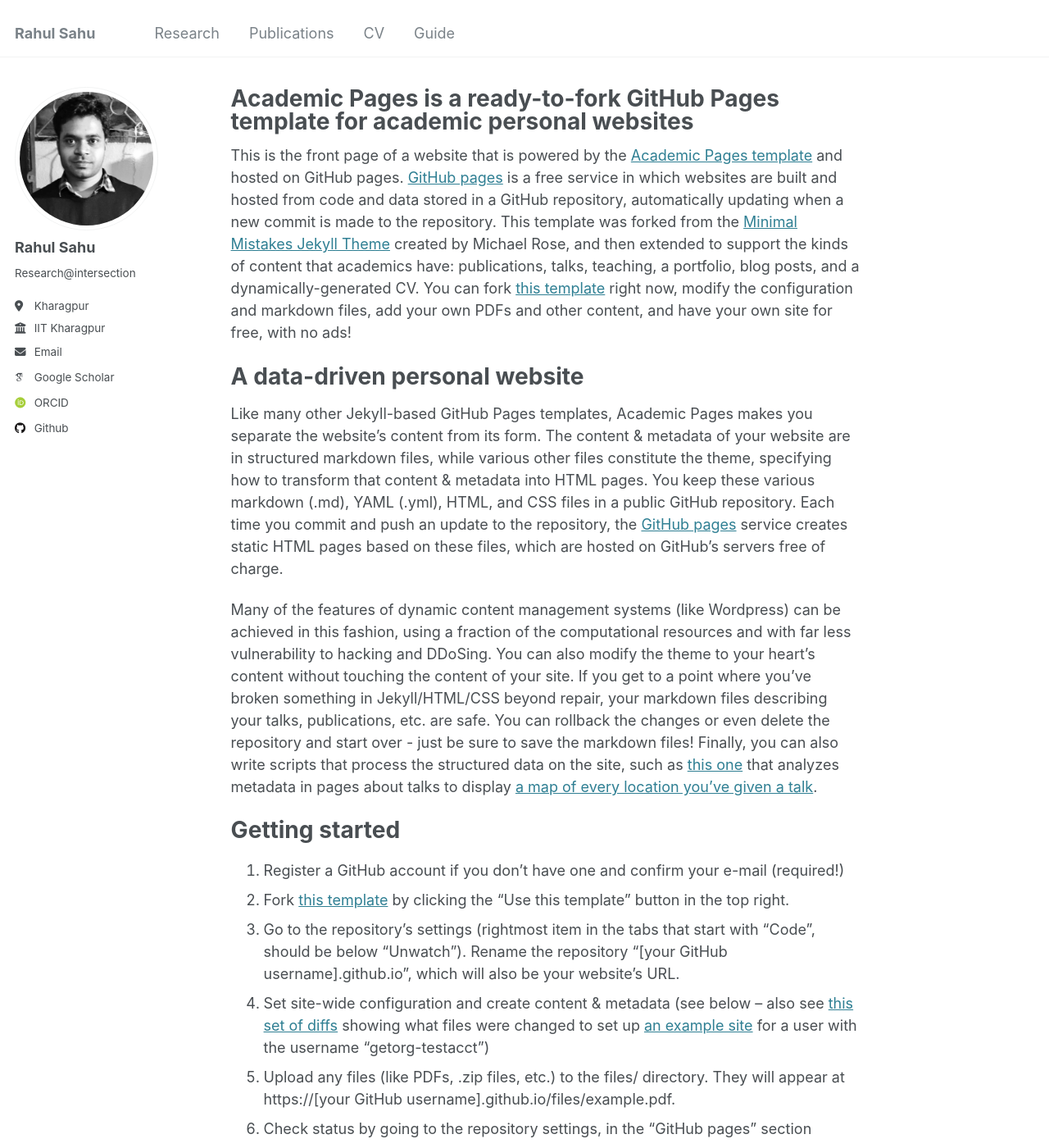
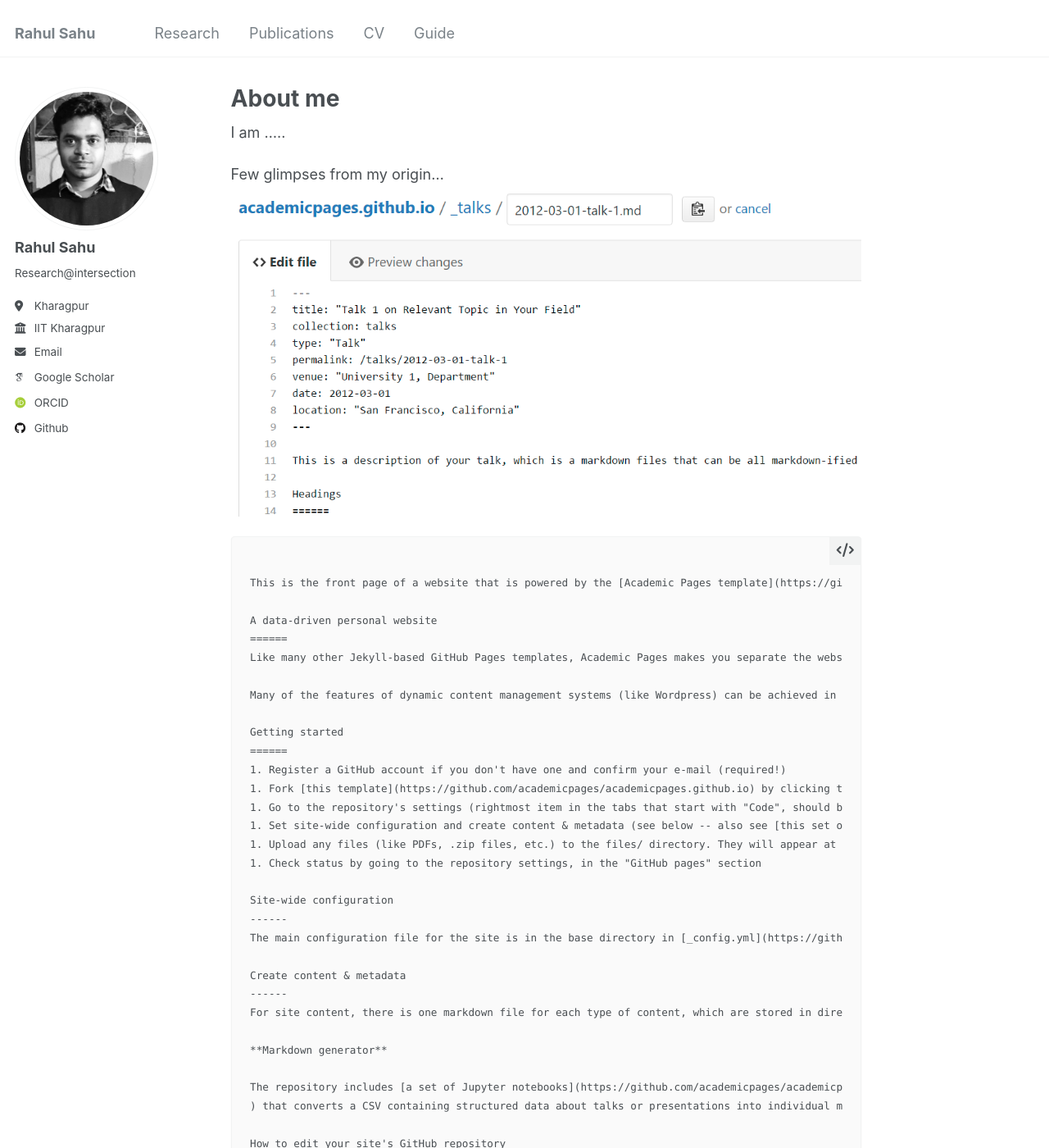
Before and after one commit to srahul21/srahul21.github.io, a Jekyll site: the page built from _pages/about.md, in a window 1280 px wide and 1400 px high. Shown: the whole window at 82% size. Built offline with Jekyll 4.4.1, drawn with Linux system fonts in a browser that asks for light colours; some web fonts are replaced; some of the changed text lies outside the part shown.

Commit message:
Update about.md

````diff
--- a/_pages/about.md
+++ b/_pages/about.md
@@ -1,11 +1,18 @@
 ---
 permalink: /
-title: "Academic Pages is a ready-to-fork GitHub Pages template for academic personal websites"
+title: "About me"
 author_profile: true
 redirect_from:
   - /about/
   - /about.html
 ---
+
+I am .....
+
+Few glimpses from my origin...
+![Editing a markdown file for a talk](/images/editing-talk.png)
+
+```
 
 This is the front page of a website that is powered by the [Academic Pages template](https://github.com/academicpages/academicpages.github.io) and hosted on GitHub pages. [GitHub pages](https://pages.github.com) is a free service in which websites are built and hosted from code and data stored in a GitHub repository, automatically updating when a new commit is made to the repository. This template was forked from the [Minimal Mistakes Jekyll Theme](https://mmistakes.github.io/minimal-mistakes/) created by Michael Rose, and then extended to support the kinds of content that academics have: publications, talks, teaching, a portfolio, blog posts, and a dynamically-generated CV. You can fork [this template](https://github.com/academicpages/academicpages.github.io) right now, modify the configuration and markdown files, add your own PDFs and other content, and have your own site for free, with no ads!
 
@@ -47,3 +54,4 @@ Example: editing a markdown file for a talk
 For more info
 ------
 More info about configuring Academic Pages can be found in [the guide](https://academicpages.github.io/markdown/), the [growing wiki](https://github.com/academicpages/academicpages.github.io/wiki), and you can always [ask a question on GitHub](https://github.com/academicpages/academicpages.github.io/discussions). The [guides for the Minimal Mistakes theme](https://mmistakes.github.io/minimal-mistakes/docs/configuration/) (which this theme was forked from) might also be helpful.
+```
````
